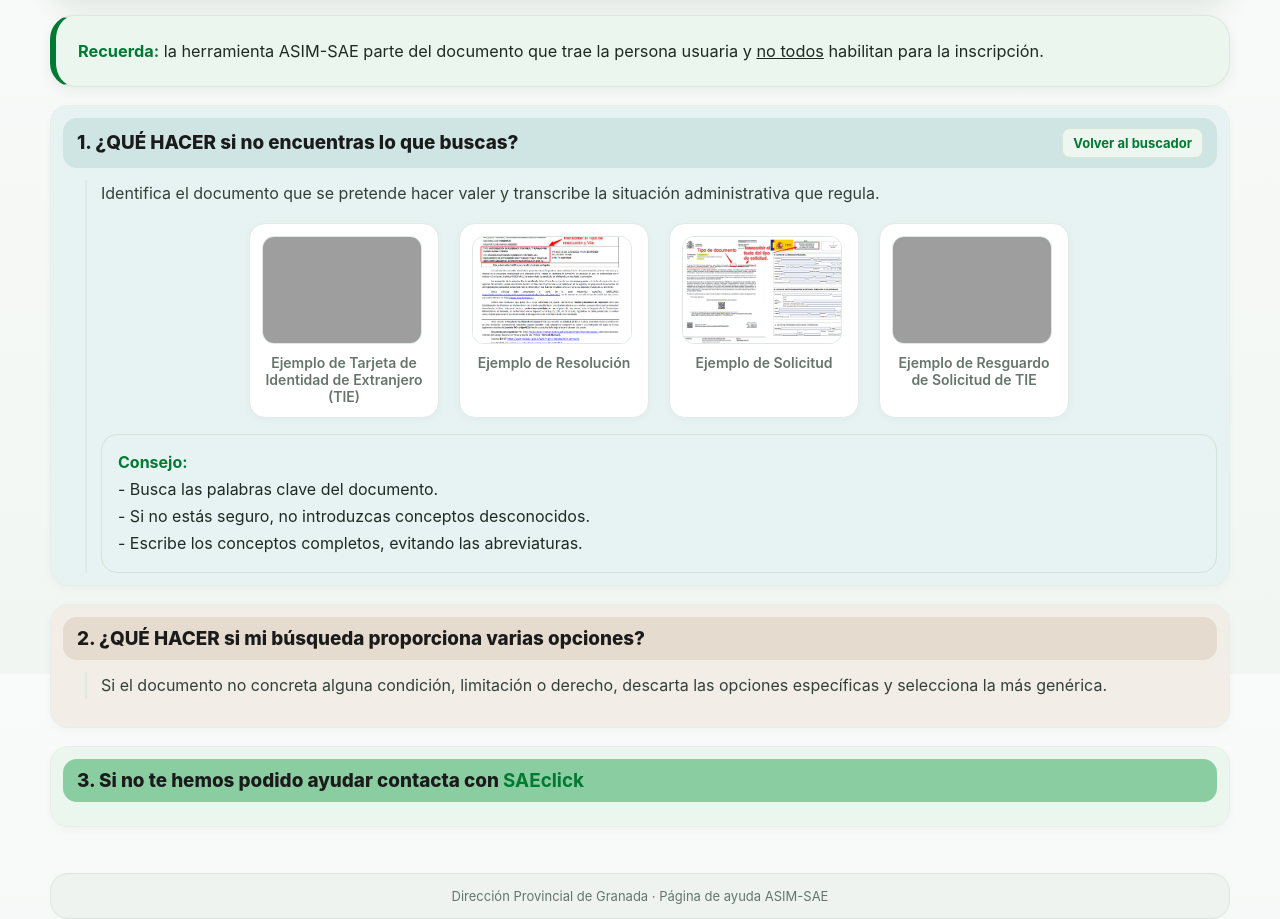
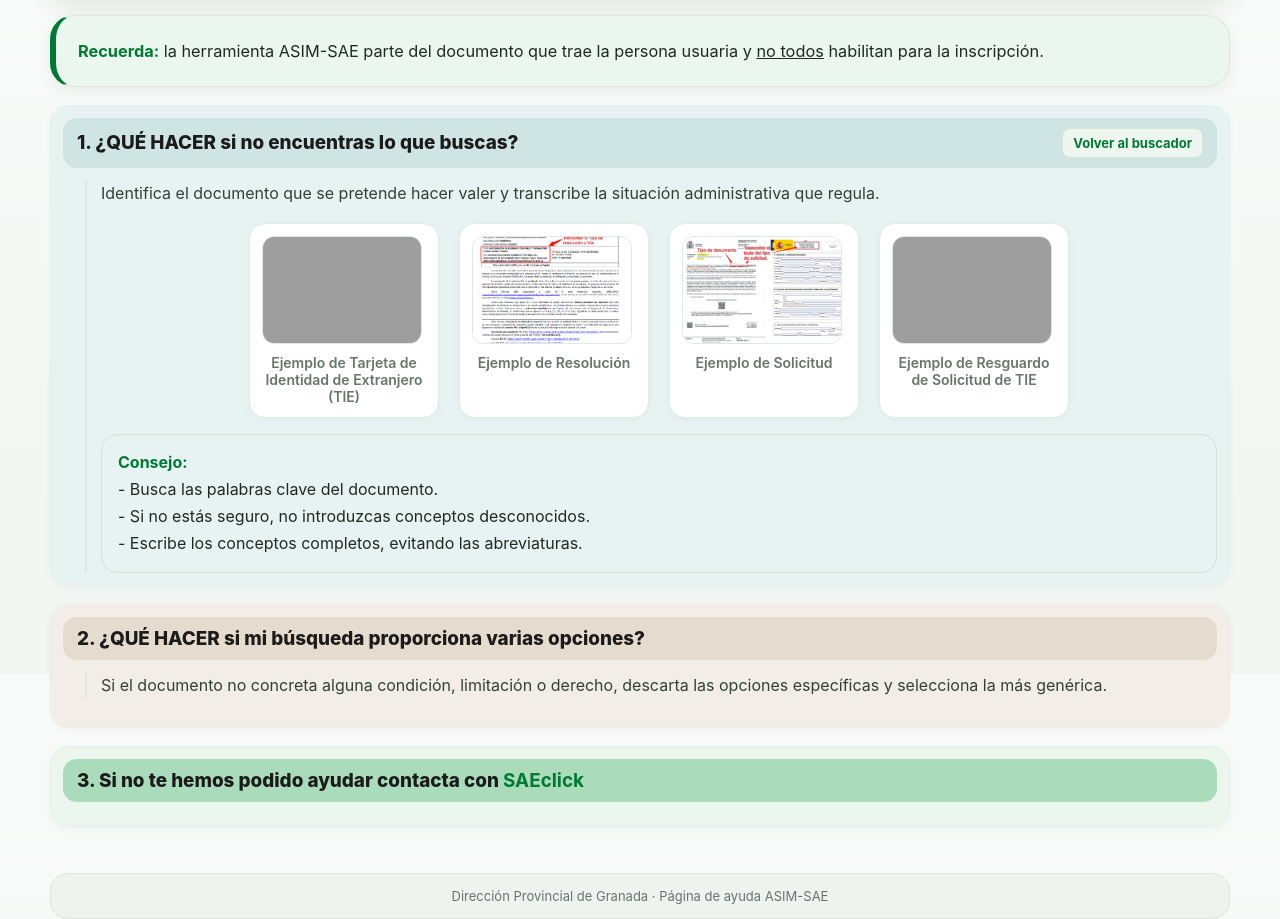
Before and after one commit to asistenciaorienta/ASIM-SAE, a plain HTML site: page ayuda.html in a window 1280 px wide. Shown: the part 126-1045 px from the top of the page. Drawn offline with Linux system fonts and the light colour scheme; grey boxes are pictures that could not be loaded.

Commit message:
Update ayuda.html

```diff
--- a/ayuda.html
+++ b/ayuda.html
@@ -192,7 +192,7 @@ header h2{
   background:var(--sae-green-soft);
 }
 .card-tipo-saeclick .card-tipo-header{
-  background:#8ACDA0;
+  background:#AADBBA;
 }
 
 .notice{
```
